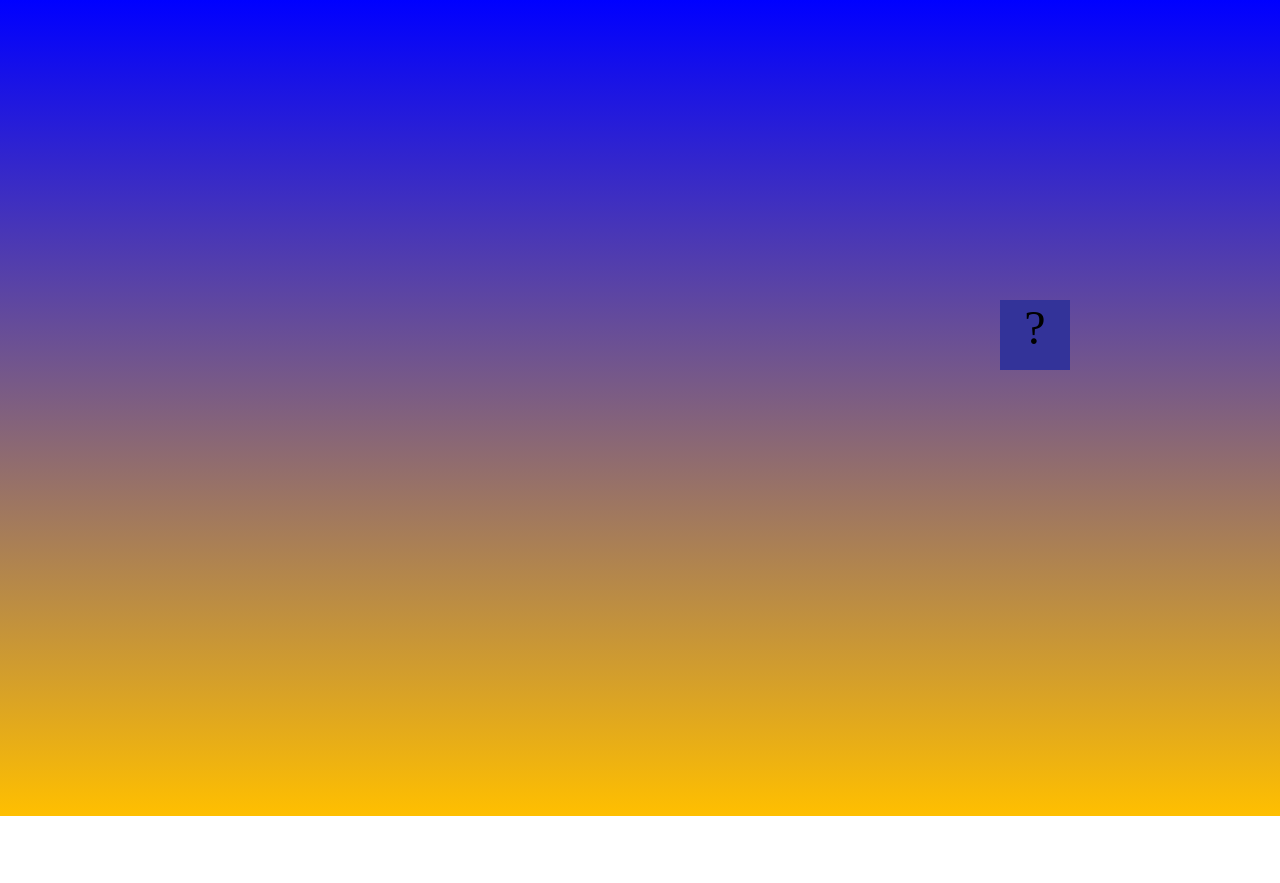
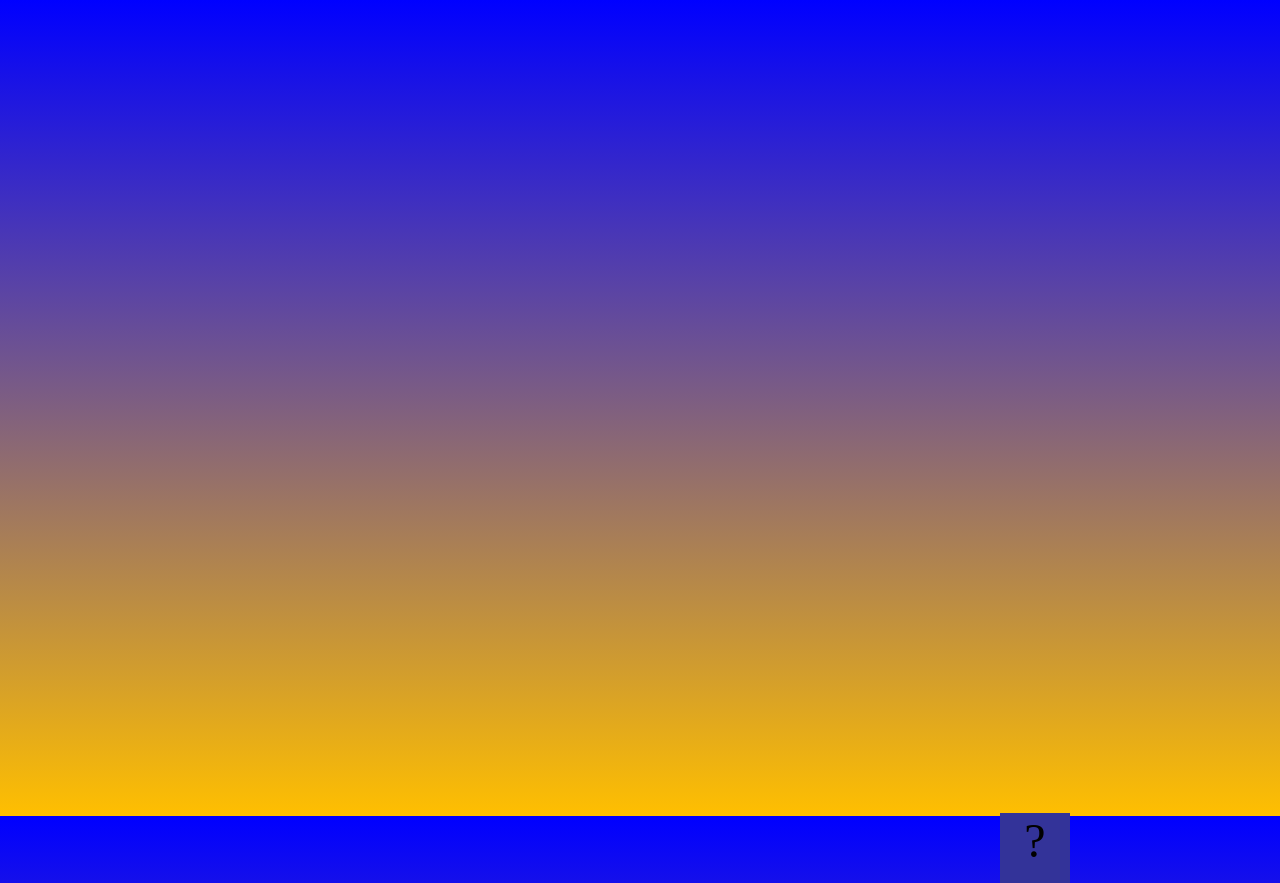
Before and after one commit to Loganbrum/Loganbrum.GitHub.io, a plain HTML site: page projects/bouncing-box/index.html in a window 1280 px wide. Before the commit the page ends 816 px from the top, so only its background shows below. Drawn offline with Linux system fonts and the light colour scheme.

Commit message:
added gravity

```diff
--- a/projects/bouncing-box/index.html
+++ b/projects/bouncing-box/index.html
@@ -80,6 +80,7 @@
 				// we want to increase the value of positionX by 10
 				PositionX = PositionX + speed;
 				PositionY = PositionY + speedY;
+				speedY = speedY +9.807;
 				moveBoxTo(PositionX, PositionY)
 				if (PositionX > boardWidth){
 					speed = speed * -1
@@ -88,10 +89,10 @@
 					speed = speed * -1
 				}
 				if (PositionY > boardheight){
-					speedY = speedY * -1
+					speedY = speedY * -.85
 				}
 				if (PositionY < 0){
-					speedY = speedY * -1
+					speedY = speedY * -2
 				}
 
 
```
